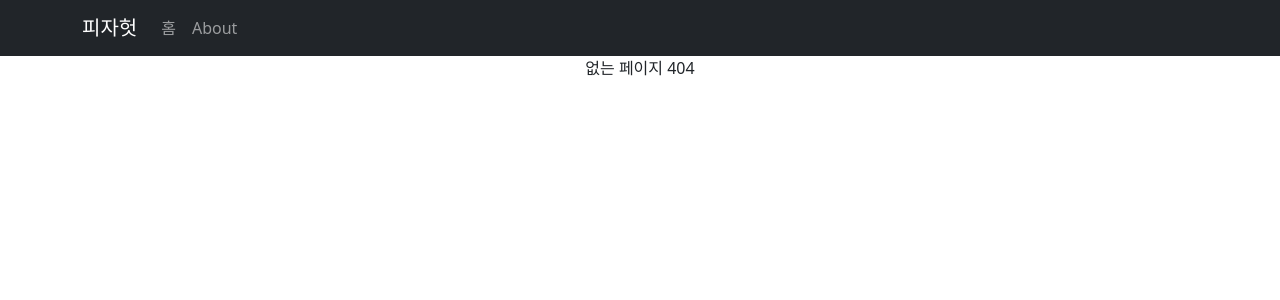
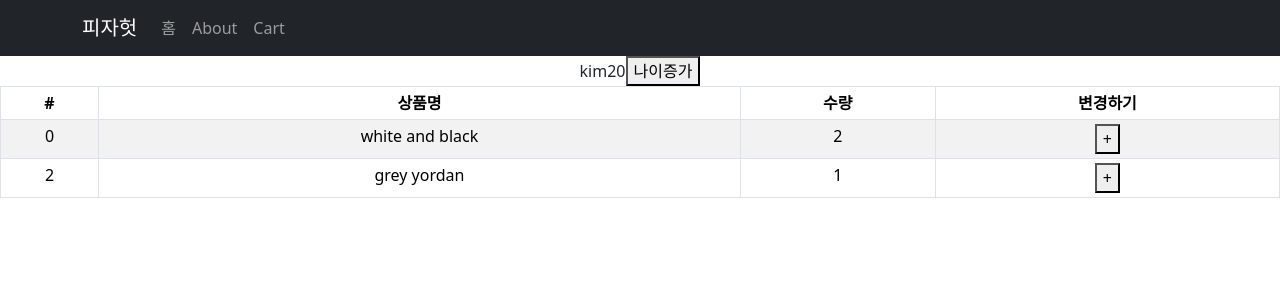
Before and after one commit to hoony0203/react-shop, a React (Vite) app in the folder react-shop/: page /cart in a window 1280 px wide. Before the commit this address had no page. Shown: the top 300 px of the page. Built offline with nearby package versions, Linux system fonts and the light colour scheme.

Commit message:
detail - transition, redux -setting + cart

```diff
--- a/react-shop/package.json
+++ b/react-shop/package.json
@@ -10,11 +10,13 @@
     "preview": "vite preview"
   },
   "dependencies": {
+    "@reduxjs/toolkit": "^2.2.6",
     "axios": "^1.7.2",
     "bootstrap": "^5.3.3",
     "react": "^18.3.1",
     "react-bootstrap": "^2.10.4",
     "react-dom": "^18.3.1",
+    "react-redux": "^9.1.2",
     "react-router-dom": "^6.24.1",
     "styled-components": "^6.1.11"
   },
--- a/react-shop/src/App.css
+++ b/react-shop/src/App.css
@@ -55,3 +55,12 @@ body {
 .tabUI li:focus {
   background-color: blue;
 }
+
+.start {
+  opacity: 0;
+}
+
+.end {
+  opacity: 1;
+  transition: all 1s;
+}
--- a/react-shop/src/App.jsx
+++ b/react-shop/src/App.jsx
@@ -1,15 +1,20 @@
-import { useState } from "react";
+import { useState, useEffect, createContext } from "react";
 import { Container, Nav, Navbar, Row, Col } from "react-bootstrap";
 import { Routes, Route, Link, useNavigate, Outlet } from "react-router-dom";
 
 import "bootstrap/dist/css/bootstrap.min.css";
+import axios from "axios";
+
 import bg from "/img/img.jpg";
 import * as data from "./data.js";
 import Detail from "./routes/detail.jsx";
 import About from "./routes/about.jsx";
 import Listing from "./components/list.jsx";
 import { Load, Loading } from "./components/loading.jsx";
-import axios from "axios";
+import { Cart } from "./routes/cart.jsx";
+// export { Context1 };
+
+// let Context1 = createContext();
 
 import "./App.css";
 
@@ -17,6 +22,8 @@ function App() {
   let [shoes, setShoes] = useState(data.data);
   let [loadCount, setloadCount] = useState(0);
   let [isLoading, setisLoading] = useState(false);
+
+  //let [stock, setStock] = useState([10, 11, 12]);
 
   let shoeListing = () => {
     let newArray = [];
@@ -61,6 +68,12 @@ function App() {
                   navigate("/about");
                 }}>
                 About
+              </Nav.Link>
+              <Nav.Link
+                onClick={() => {
+                  navigate("/cart");
+                }}>
+                Cart
               </Nav.Link>
             </Nav>
           </Container>
@@ -126,7 +139,17 @@ function App() {
               </>
             }
           />
-          <Route path="/detail/:id" element={<Detail pShoes={shoes} />} />
+          <Route
+            path="/detail/:id"
+            element={
+              // <Context1.Provider value={{ stock, shoes }}>
+              <Detail pShoes={shoes} />
+              // </Context1.Provider>
+            }
+          />
+
+          <Route path="/cart" element={<Cart />} />
+
           <Route path="/about" element={<About></About>}>
             <Route path="member" element={<div>member</div>} />
             <Route path="location" element={<About></About>} />
--- a/react-shop/src/main.jsx
+++ b/react-shop/src/main.jsx
@@ -3,11 +3,15 @@ import ReactDOM from "react-dom/client";
 import App from "./App.jsx";
 import "./index.css";
 import { BrowserRouter } from "react-router-dom";
+import { Provider } from "react-redux";
+import store from "./store.js";
 
 ReactDOM.createRoot(document.getElementById("root")).render(
   // <React.StrictMode>
-  <BrowserRouter>
-    <App />
-  </BrowserRouter>
+  <Provider store={store}>
+    <BrowserRouter>
+      <App />
+    </BrowserRouter>
+  </Provider>
   // </React.StrictMode>
 );
--- /dev/null
+++ b/react-shop/src/routes/cart.jsx
@@ -0,0 +1,75 @@
+import { Table } from "react-bootstrap";
+
+import { useDispatch, useSelector } from "react-redux";
+import { changeName, plusAge } from "../store/userSlice.js";
+import { plusCount } from "../store.js";
+
+export { Cart };
+
+let Cart = () => {
+  //   let a = useSelector((state) => {
+  //     return state;
+  //   });
+
+  //   let user = useSelector((state) => {
+  //     return state.user;
+  //   });
+
+  let user = useSelector((state) => state.user);
+  let stock = useSelector((state) => state.stock);
+  let cart = useSelector((state) => state.cart);
+
+  let dispatch = useDispatch();
+
+  return (
+    <div>
+      {user.name}
+      {user.age}
+      <button
+        onClick={() => {
+          dispatch(plusAge(3));
+        }}>
+        나이증가
+      </button>
+      <Table striped bordered hover size="sm">
+        <thead>
+          <tr>
+            <th>#</th>
+            <th>상품명</th>
+            <th>수량</th>
+            <th>변경하기</th>
+          </tr>
+        </thead>
+        <tbody>{<Product />}</tbody>
+      </Table>
+    </div>
+  );
+};
+
+let Product = () => {
+  let cart = useSelector((state) => state.cart);
+  let dispatch = useDispatch();
+
+  return cart.map((item, i) => (
+    <>
+      <tr key={i}>
+        <td>{cart[i].id}</td>
+        <td>{cart[i].name}</td>
+        <td>{cart[i].count}</td>
+        <td>
+          <button
+            className={cart[i].id}
+            onClick={(e) => {
+              let id = parseInt(e.target.className);
+              let a = { id: id, i: i };
+              // console.log(id);
+              //dispatch(changeName());
+              dispatch(plusCount(a));
+            }}>
+            +
+          </button>
+        </td>
+      </tr>
+    </>
+  ));
+};
--- a/react-shop/src/routes/detail.jsx
+++ b/react-shop/src/routes/detail.jsx
@@ -1,10 +1,12 @@
 import { Button, Container, Row, Col } from "react-bootstrap";
-import { useEffect, useState } from "react";
+import { useEffect, useState, useContext } from "react";
 import { useParams } from "react-router-dom";
 import styled from "styled-components";
 
 import * as data from "../data.js";
 import { useMemo } from "react";
+
+// import { Context1 } from "../App.jsx";
 
 // let YellowBtn = styled.button`
 //   background: ${(props) => props.bg || "yellow"};
@@ -17,7 +19,9 @@ import { useMemo } from "react";
 //   padding: 20px;
 // `;
 
-let Detail = (props) => {
+let Detail = ({ pShoes }) => {
+  // let { stock, shoes } = useContext(Context1);
+
   let { id } = useParams();
   let [index, setIndex] = useState(data.data[id].id);
   // let [tab, setTab] = useState([
@@ -27,11 +31,21 @@ let Detail = (props) => {
   // ]);
 
   let [tab, setTab] = useState(0);
+  let [fade2, setFade2] = useState("");
+  useEffect(() => {
+    let a = setTimeout(() => {
+      setFade2("end");
+    }, 100);
+
+    return () => {
+      clearTimeout(a);
+      setFade2("");
+    };
+  }, [Detail]);
 
   let tabClick = (e) => {
     let tabNum = e.target.className.slice(-1);
     setTab(tabNum);
-    console.log(tab);
     // let tabNum = e.target.className.slice(-1);
     // let copy = [...tab];
     // let statusNow = copy[tabNum].status;
@@ -79,6 +93,7 @@ let Detail = (props) => {
 
   return (
     <>
+      <div className={`start ${fade2}`}>
         {/* {isAlert ? <Alert /> : null}
 
       {input == "" ? null : !validResult ? <Validnotify /> : null}
@@ -101,23 +116,24 @@ let Detail = (props) => {
         <YellowBtn bg="blue">파란버튼</YellowBtn>
         <YellowBtn bg="red">빨간버튼</YellowBtn>
       </Box> */}
-
+        {/* {stock} */}
         <Container>
           <Row>
             <Col md={6}>
-            <img src={props.pShoes[index].url} alt="" />
+              <img src={pShoes[index].url} alt="" />
             </Col>
             <Col md={6} mt={4}>
-            <h4>{props.pShoes[index].title}</h4>
-            <p>{props.pShoes[index].content}</p>
-            <p>{props.pShoes[index].price}</p>
+              <h4>{pShoes[index].title}</h4>
+              <p>{pShoes[index].content}</p>
+              <p>{pShoes[index].price}</p>
               <Button className="btn btn-danger">주문하기</Button>
             </Col>
           </Row>
         </Container>
 
         {<TabUI ptabClick={tabClick} ptab={tab} />}
-      {<TabContent ptab={tab} />}
+        {<TabContent pShoes={pShoes} ptab={tab} />}
+      </div>
     </>
   );
 };
@@ -164,8 +180,35 @@ let TabUI = ({ ptabClick, ptab }) => {
   );
 };
 
-let TabContent = ({ ptab }) => {
-  return [<div>상세정보</div>, <div>리뷰</div>, <div>Q&A</div>][ptab];
+let TabContent = ({ pShoes, ptab }) => {
+  // let { stock } = useContext(Context1);
+
+  let [fade, setFade] = useState("");
+  useEffect(() => {
+    let a = setTimeout(() => {
+      setFade("end");
+    }, 100);
+
+    return () => {
+      clearTimeout(a);
+      setFade("");
+    };
+  }, [ptab]);
+
+  return (
+    <div className={`start ${fade}`}>
+      {
+        [
+          <div>
+            {pShoes[0].title}
+            {/* {stock} */}
+          </div>,
+          <div>리뷰</div>,
+          <div>Q&A</div>,
+        ][ptab]
+      }
+    </div>
+  );
 };
 
 export default Detail;
--- /dev/null
+++ b/react-shop/src/store.js
@@ -0,0 +1,33 @@
+import { configureStore, createSlice, current } from "@reduxjs/toolkit";
+import user from "./store/userSlice.js";
+
+let stock = createSlice({
+  name: "stock",
+  initialState: [10, 11, 12],
+});
+
+let cart = createSlice({
+  name: "cart",
+  initialState: [
+    { id: 0, name: "white and black", count: 2 },
+    { id: 2, name: "grey yordan", count: 1 },
+  ],
+  reducers: {
+    plusCount(state, a) {
+      let { id, i } = a.payload;
+      let result = state.find((item) => item.id == id);
+      let { count } = result;
+      result.count += 1;
+    },
+  },
+});
+
+export let { plusCount } = cart.actions;
+
+export default configureStore({
+  reducer: {
+    user: user.reducer,
+    stock: stock.reducer,
+    cart: cart.reducer,
+  },
+});
--- /dev/null
+++ b/react-shop/src/store/userSlice.js
@@ -0,0 +1,19 @@
+import { createSlice } from "@reduxjs/toolkit";
+
+let user = createSlice({
+  name: "user",
+  initialState: { name: "kim", age: 20 },
+  reducers: {
+    changeName(state) {
+      state.name = "park";
+    },
+    plusAge(state, action) {
+      //console.log(state.age);
+      // state.age += action.payload;
+    },
+  },
+});
+
+export let { changeName, plusAge } = user.actions;
+
+export default user;
```
Lines whose indentation alone changed are shown as unchanged.
